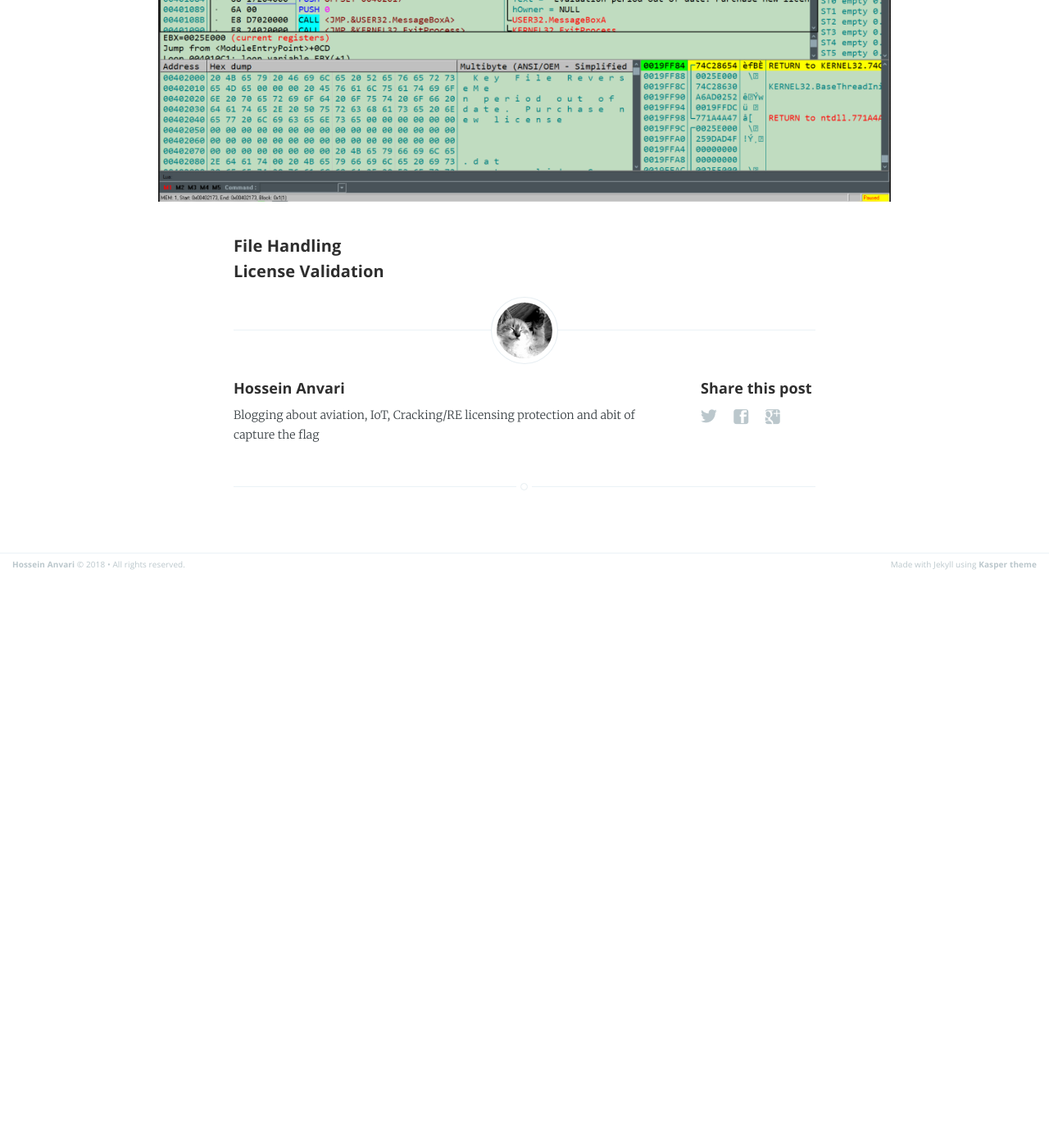
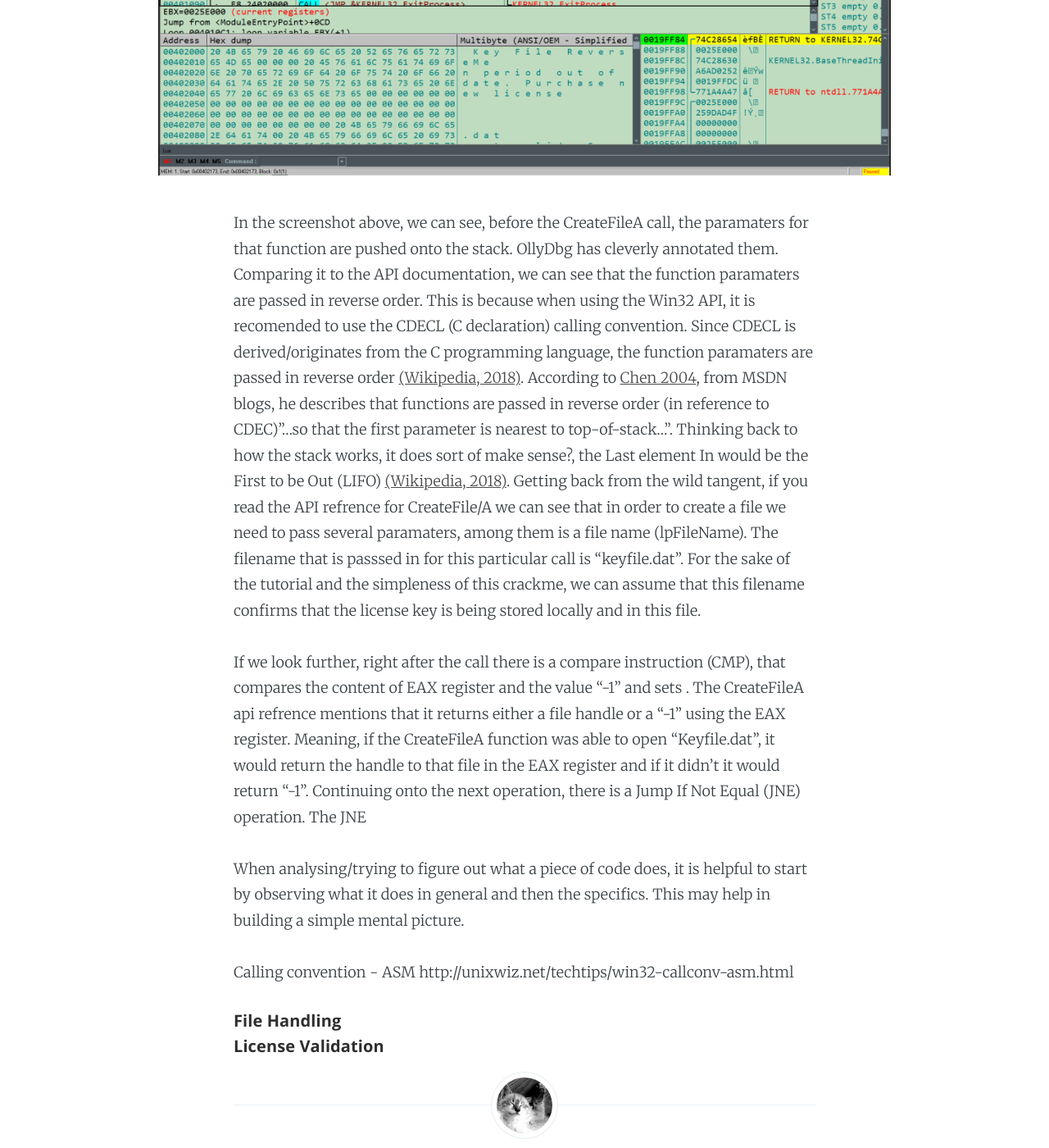
Before and after one commit to KHZ-INTL/blog, a Jekyll site: the page built from _posts/2017-12-17-crackme-writeup-snd-01.markdown, in a window 1280 px wide and 1400 px high, scrolled down 3848 px. Shown: the whole window at 82% size. Built offline with Jekyll 4.4.1, drawn with Linux system fonts in a browser that asks for light colours; before the commit the page ends 4550 px from its top, so only the background shows below that; some of the changed text lies outside the part shown.

Commit message:
CreateFileA

```diff
--- a/_posts/2017-12-17-crackme-writeup-snd-01.markdown
+++ b/_posts/2017-12-17-crackme-writeup-snd-01.markdown
@@ -61,12 +63,22 @@ If a program needs to write to file, it needs to call a predifined win32 functio
 If you are using Olly Debuger there are some plugins that can help with this, such as <a href="http://www.openrce.org/downloads/details/211/APIFinder" target="_blank">APIFinder</a> by Tomisslav Pericin. There are plugins available for other debugers, you will need do a google search. For example: debuggerName API finder/set breakpoint.
 
 
- If we search the disassembled CrackMe executeable for external calls to <a href="https://msdn.microsoft.com/en-us/library/windows/desktop/aa363858(v=vs.85).aspx" target="_blank">CreateFile</a> function. We come up with a call to "CreateFileA" instead of "CreateFile". The "CreateFileA" is the American National Standards Institute(ANSI) version of "CreateFile", which is a standard for the charcter encoding system. The characters encoded using ANSI standard are 1 byte long compared to the 2 bytes long Unicode encoded characters. The early windows releases: Windows 95 and 98 were developed using Windows API 3.1 which only supported ANSI. However, unicode was later implemented from Windows NT and later windows releases. With the help of "translation layer" characters encoded using ANSI standard are translated into Unicode or the other way around and by this programs from windows 98 are able to run on NT and newer versions of windows <a href="https://ehsanakhgari.org/article/visual-c/2008-06-21/unicode" target="_blank"> (Akhgari,  2008)</a>. The call to "CreateFileA" function is made accordingly:
+ If we search the disassembled CrackMe executeable for calls to <a href="https://msdn.microsoft.com/en-us/library/windows/desktop/aa363858(v=vs.85).aspx" target="_blank">CreateFile</a> function. We come up with a call to "CreateFileA" instead of "CreateFile". The "CreateFileA" is the American National Standards Institute(ANSI) version of "CreateFile", which is a standard for the charcter encoding system. The characters encoded using ANSI standard are 1 byte long compared to the 2 bytes long Unicode encoded characters. Meaning the ANSI standard has a maximum characterset of 255 characters while the UNICODE standard has a maximum characterset of 65,536 characters <a href="https://ehsanakhgari.org/article/visual-c/2008-06-21/unicode" target="_blank"> (Akhgari,  2008)</a>. The call to "CreateFileA" function is made accordingly (in red box):
+
 ![SnD1-CrackMe-CreateFile-annotated](/assets/images/snd1-createfile-annotated.png)
+
+ In the screenshot above, we can see, before the CreateFileA call, the paramaters for that function are pushed onto the stack. OllyDbg has cleverly annotated them. Comparing it to the API documentation, we can see that the function paramaters are passed in reverse order. This is because when using the Win32 API, it is recomended to use the CDECL (C declaration) calling convention. Since CDECL is derived/originates from the C programming language, the function paramaters are passed in reverse order <a href="https://en.wikipedia.org/wiki/X86_calling_conventions#cdecl" target="_blank">(Wikipedia,  2018)</a>. According to  <a href="https://blogs.msdn.microsoft.com/oldnewthing/20040108-00/?p=41163/" target="_blank">Chen 2004</a>, from MSDN blogs, he describes that functions are passed in reverse order (in reference to CDEC)"...so that the first parameter is nearest to top-of-stack...". Thinking back to how the stack works, it does sort of make sense?, the Last element In would be the First to be Out (LIFO) <a href="https://en.wikipedia.org/wiki/LIFO_%28computing%29
+" target="_blank">(Wikipedia, 2018)</a>. Getting back from the wild tangent, if you read the API refrence for CreateFile/A we can see that in order to create a file we need to pass several paramaters, among them is a file name (lpFileName). The filename that is passsed in for this particular call is "keyfile.dat". For the sake of the tutorial and the simpleness of this crackme, we can assume that this filename confirms that the license key is being stored locally and in this file.
+
+If we look further, right after the call there is a compare instruction (CMP), that compares the content of EAX register and the value "-1" and sets . The CreateFileA api refrence mentions that it returns either a file handle or a "-1" using the EAX register. Meaning, if the CreateFileA function was able to open "Keyfile.dat", it would return the handle to that file in the EAX register and if it didn't it would return "-1". Continuing onto the next operation, there is a Jump If Not Equal (JNE) operation. The JNE
 
 
 
 
+When analysing/trying to figure out what a piece of code does, it is helpful to start by observing what it does in general and then the specifics. This may help in building a simple mental picture.
+
+Calling convention - ASM
+http://unixwiz.net/techtips/win32-callconv-asm.html
 
 ###### File Handling
 
```
Also changed, not shown: other parts of _posts/2017-12-17-crackme-writeup-snd-01.markdown (+3 -1 lines), assets/images/snd1/stack.jpg (added).
